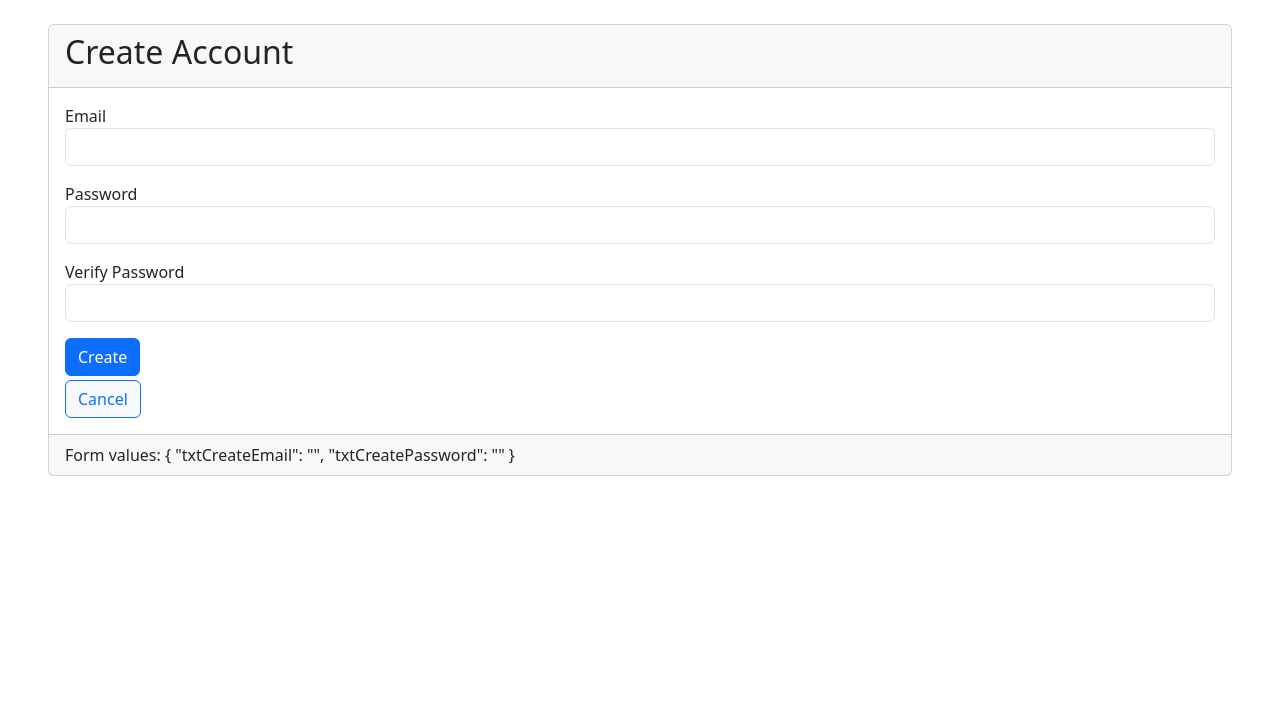
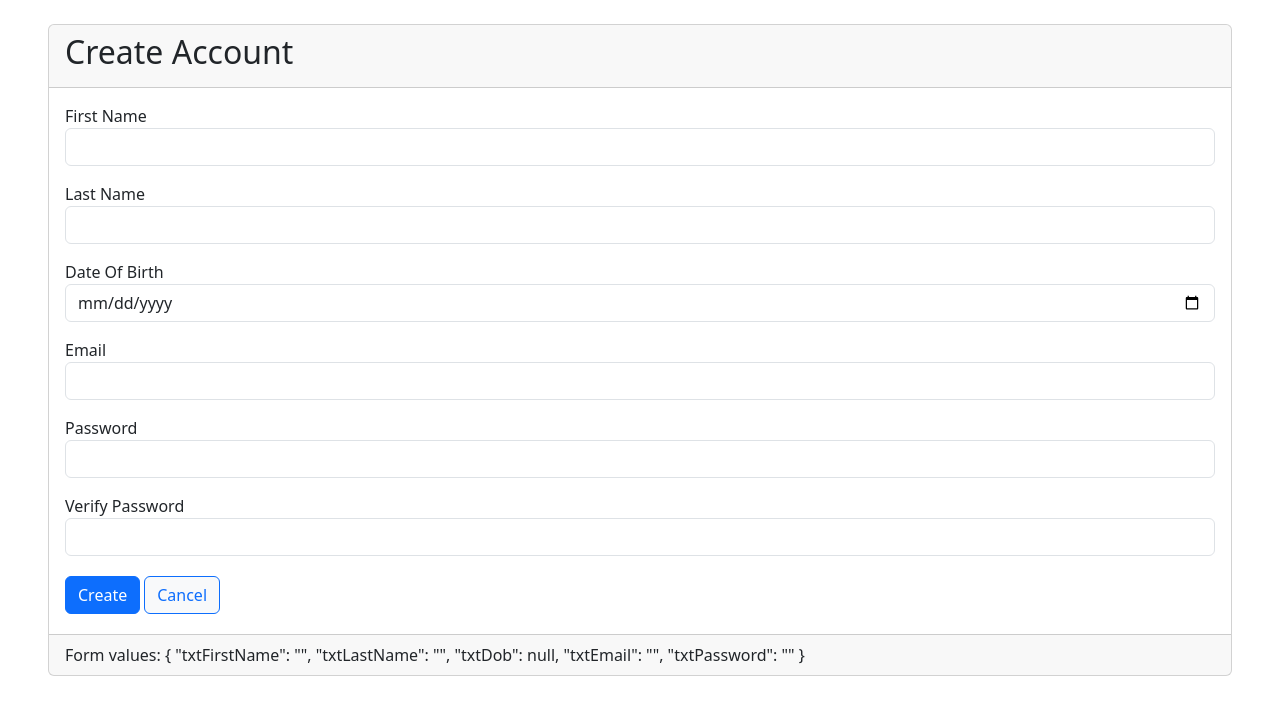
Before and after one commit to jackgraul/MoodyFoody, an Angular app: page /create in a window 1280 px wide. Shown: the top 714 px of the page. Built offline with nearby package versions, Linux system fonts and the light colour scheme.

Commit message:
Updated createaccountpage.component.html
Updated the account creation input fields to have all the required information with validation

```diff
--- a/src/app/createaccountpage/createaccountpage.component.html
+++ b/src/app/createaccountpage/createaccountpage.component.html
@@ -4,32 +4,68 @@
       <h2>Create Account</h2>
     </div>
     <div class="card-body">
-      <form #createForm = "ngForm">
-        <p *ngIf="emailErrorMessage" class="error-message">{{ emailErrorMessage }}</p>
+      <form #createForm="ngForm" (ngSubmit)="btnCreateClick(createForm)">
         <div class="mb-3">
-          <label for="txtCreateEmail">Email</label>
-          <input id="txtCreateEmail" type="text" class="form-control" name="txtCreateEmail"  [(ngModel)]="user.email" #email="ngModel">
+          <label for="txtFirstName">First Name</label>
+          <input id="txtFirstName" type="email" class="form-control" name="txtFirstName" [(ngModel)]="user.firstName" #firstName="ngModel" required maxlength="20" >
+          <div *ngIf="(createForm.invalid && isFormSubmitted) || (firstName.invalid && (firstName.dirty || firstName.touched))" class="text-danger">
+            <div *ngIf="firstName.errors?.['required']">First Name is required.</div>
+            <div *ngIf="firstName.errors?.['maxlength']">First Name must be less than 20 characters</div>
+          </div>
+        </div>
 
+        <div class="mb-3">
+          <label for="txtLastName">Last Name</label>
+          <input id="txtLastName" type="email" class="form-control" name="txtLastName" [(ngModel)]="user.lastName" #lastName="ngModel" required maxlength="20" >
+          <div *ngIf="(createForm.invalid && isFormSubmitted) || (lastName.invalid && (lastName.dirty || lastName.touched))" class="text-danger">
+            <div *ngIf="lastName.errors?.['required']">Last Name is required.</div>
+            <div *ngIf="lastName.errors?.['maxlength']">Last Name must be less than 20 characters</div>
+          </div>
         </div>
-        <p *ngIf="passwordErrorMessage" class="error-message">{{ passwordErrorMessage }}</p>
+
         <div class="mb-3">
-          <label for="txtCreatePassword">Password</label>
-          <input id="txtCreatePassword" type="password" class="form-control" name="txtCreatePassword"  [(ngModel)]="user.password" #password="ngModel">
+          <label for="txtDob">Date Of Birth</label>
+          <input id="txtDob" type="date" class="form-control" name="txtDob" [(ngModel)]="user.dob" #dob="ngModel" required>
+          <div *ngIf="(createForm.invalid && isFormSubmitted) || (dob.invalid && (lastName.dirty || lastName.touched))" class="text-danger">
+            <div *ngIf="dob.errors?.['required']">Date of birth is required.</div>
+          </div>
+        </div>
 
+        <div class="mb-3">
+          <label for="txtEmail">Email</label>
+          <input id="txtEmail" type="email" class="form-control" name="txtEmail" [(ngModel)]="user.email" #email="ngModel" required email >
+          <div *ngIf="(createForm.invalid && isFormSubmitted) || (email.invalid && (email.dirty || email.touched))" class="text-danger">
+            <div *ngIf="email.errors?.['required']">Email is required.</div>
+            <div *ngIf="email.errors?.['email']">Email is invalid.</div>
+          </div>
+        </div>
+
+        <div class="mb-3">
+          <label for="txtPassword">Password</label>
+          <input id="txtPassword" type="password" class="form-control" name="txtPassword" [(ngModel)]="user.password" #password="ngModel" required minlength="6" >
+          <div *ngIf="(createForm.invalid && isFormSubmitted) || (password.invalid && (password.dirty || password.touched))" class="text-danger">
+            <div *ngIf="password.errors?.['required']">Password is required.</div>
+            <div *ngIf="password.errors?.['minlength']">Password must be at least 6 characters long.</div>
+          </div>
         </div>
 
         <div class="mb-3">
           <label for="txtVerifyPassword">Verify Password</label>
-          <input id="txtVerifyPassword" type="password" class="form-control" name="txtVerifyPassword" [(ngModel)]="user.verifyPassword" #verifyPassword="ngModel">
-
+          <input id="txtVerifyPassword" type="password" class="form-control" name="txtVerifyPassword" [(ngModel)]="user.verifyPassword" #verifyPassword="ngModel" required >
+          <div *ngIf="(createForm.invalid && isFormSubmitted) || (verifyPassword.invalid && (verifyPassword.dirty || verifyPassword.touched))" class="text-danger">
+            <div *ngIf="verifyPassword.errors?.['required']">Verify password is required.</div>
+          </div>
+          <div *ngIf="(createForm.invalid && isFormSubmitted || password.touched && verifyPassword.touched) && !validatePassword(user.password, user.verifyPassword)" class="text-danger">
+            <div>Passwords do not match</div>
+          </div>
         </div>
 
-        <button type="button" id="btnCreate" class="btn btn-primary" (click)="btnCreateClick()">Create</button><br>
-        <button type="button" id="btnCancelCreate" class="btn btn-light btn-outline-primary mt-1" (click)="btnCancelCreateClick()">Cancel</button>
+        <button type="submit" id="btnCreate" class="btn btn-primary">Create</button>
+        <button type="button" id="btnCancel" class="btn btn-light btn-outline-primary m-1" (click)="btnCancelClick()">Cancel</button>
       </form>
     </div>
     <div class="card-footer">
-      Form values: {{createForm.value | json}}
+      Form values: {{ createForm.value | json }}
     </div>
   </div>
 </div>
```
